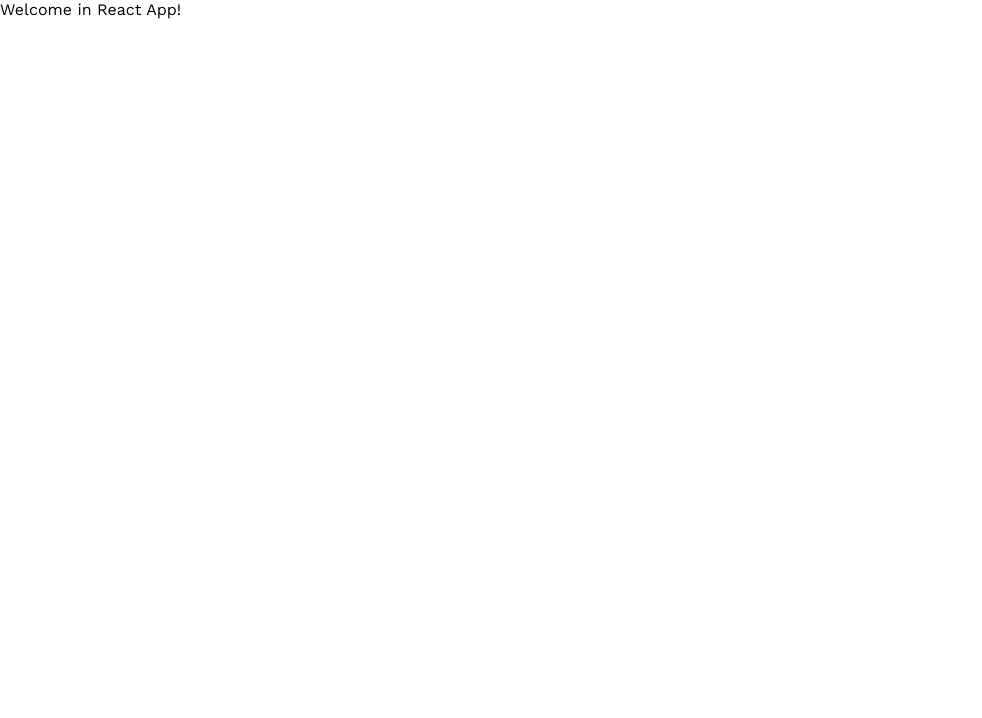
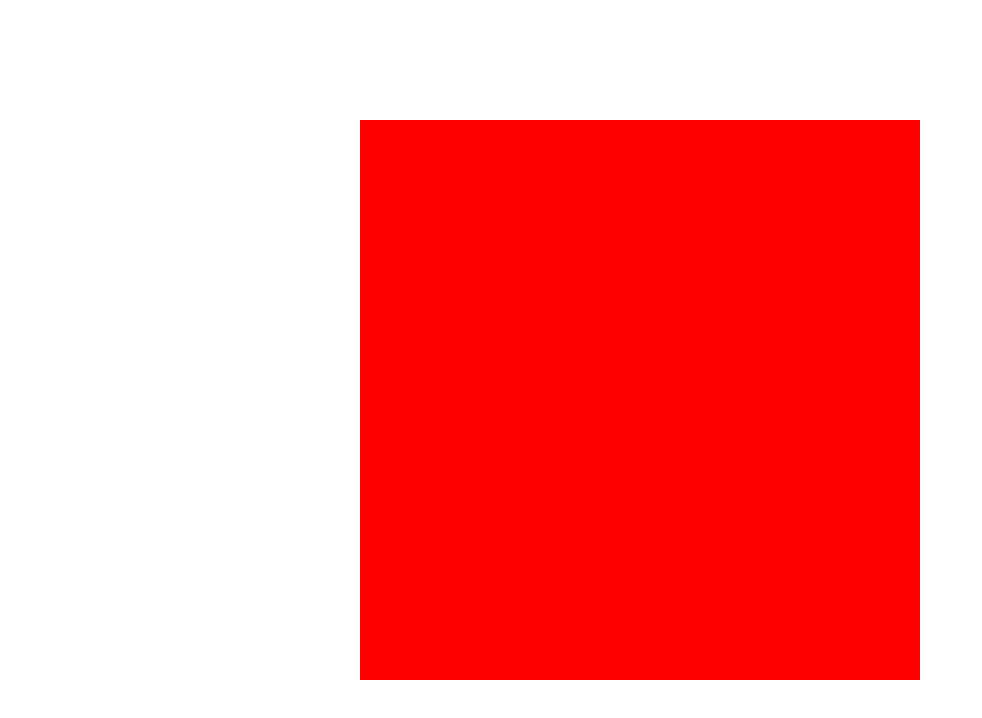
Before and after one commit to novacooo/2048-game, a React (Create React App) app: page / in a window 1280 px wide. Shown: the top 718 px of the page, without its empty margins (0-982 px from the left). Built offline with nearby package versions, Linux system fonts and the light colour scheme.

Commit message:
Applied toggling theme from light to dark and otherwise using custom hook

```diff
--- a/src/components/templates/MainTemplate.tsx
+++ b/src/components/templates/MainTemplate.tsx
@@ -1,19 +1,38 @@
 import { ReactNode } from 'react';
 import { ThemeProvider } from 'styled-components';
 import GlobalStyle from 'styles/GlobalStyle';
-import { lightTheme } from 'styles/themes';
+import { lightTheme, darkTheme } from 'styles/themes';
+import ThemeModeProvider, {
+  useThemeModeContext,
+} from 'contexts/ThemeModeContext';
+
+interface ThemeModeWrapperProps {
+  children: ReactNode;
+}
 
 interface MainTemplateProps {
   children: ReactNode;
 }
 
-const MainTemplate = ({ children }: MainTemplateProps) => (
-  <>
-    <ThemeProvider theme={lightTheme}>
+const ThemeModeWrapper = ({ children }: ThemeModeWrapperProps) => {
+  const { isDark } = useThemeModeContext() || {};
+
+  return (
+    <ThemeProvider theme={isDark ? darkTheme : lightTheme}>
       <GlobalStyle />
       {children}
     </ThemeProvider>
-  </>
-);
+  );
+};
+
+const MainTemplate = ({ children }: MainTemplateProps) => {
+  return (
+    <>
+      <ThemeModeProvider>
+        <ThemeModeWrapper>{children}</ThemeModeWrapper>
+      </ThemeModeProvider>
+    </>
+  );
+};
 
 export default MainTemplate;
--- /dev/null
+++ b/src/contexts/ThemeModeContext.tsx
@@ -0,0 +1,26 @@
+import { ReactNode, createContext, useContext, useState } from 'react';
+import IThemeModeContext from 'interfaces/ThemeModeContext';
+
+interface ThemeModeProviderProps {
+  children: ReactNode;
+}
+
+const ThemeModeContext = createContext<IThemeModeContext | undefined>(
+  undefined,
+);
+
+export const useThemeModeContext = () => useContext(ThemeModeContext);
+
+const ThemeModeProvider = ({ children }: ThemeModeProviderProps) => {
+  const [isDark, setIsDark] = useState(false);
+
+  const toggleTheme = () => setIsDark((prevState) => !prevState);
+
+  return (
+    <ThemeModeContext.Provider value={{ isDark, toggleTheme }}>
+      {children}
+    </ThemeModeContext.Provider>
+  );
+};
+
+export default ThemeModeProvider;
--- a/src/declarations/styled-components.d.ts
+++ b/src/declarations/styled-components.d.ts
@@ -1,7 +1,7 @@
 /* eslint-disable @typescript-eslint/no-empty-interface */
 import 'styled-components';
-import Theme from 'interfaces/Theme';
+import ITheme from 'interfaces/Theme';
 
 declare module 'styled-components' {
-  export interface DefaultTheme extends Theme {}
+  export interface DefaultTheme extends ITheme {}
 }
--- a/src/interfaces/Theme.ts
+++ b/src/interfaces/Theme.ts
@@ -1,6 +1,6 @@
-interface Theme {
+interface ITheme {
   accent: string;
   bgPrimary: string;
 }
 
-export default Theme;
+export default ITheme;
--- /dev/null
+++ b/src/interfaces/ThemeModeContext.ts
@@ -0,0 +1,6 @@
+interface IThemeModeContext {
+  isDark: boolean;
+  toggleTheme: () => void;
+}
+
+export default IThemeModeContext;
--- a/src/pages/App.tsx
+++ b/src/pages/App.tsx
@@ -1,5 +1,6 @@
 import { Helmet } from 'react-helmet';
 import MainTemplate from 'components/templates/MainTemplate';
+import Game from 'pages/Game';
 
 const App = () => {
   return (
@@ -13,7 +14,7 @@ const App = () => {
         />
       </Helmet>
       <MainTemplate>
-        <div>Welcome in React App!</div>
+        <Game />
       </MainTemplate>
     </>
   );
--- /dev/null
+++ b/src/pages/Game.tsx
@@ -0,0 +1,27 @@
+import { useThemeModeContext } from 'contexts/ThemeModeContext';
+import styled from 'styled-components';
+
+const Wrapper = styled.div`
+  display: flex;
+  justify-content: center;
+  align-items: center;
+  height: 100%;
+`;
+
+const Board = styled.div`
+  width: 70vmin;
+  height: 70vmin;
+  background-color: red;
+`;
+
+const Game = () => {
+  const { toggleTheme } = useThemeModeContext() || {};
+
+  return (
+    <Wrapper>
+      <Board onClick={toggleTheme} />
+    </Wrapper>
+  );
+};
+
+export default Game;
--- a/src/styles/themes.ts
+++ b/src/styles/themes.ts
@@ -1,11 +1,11 @@
-import Theme from 'interfaces/Theme';
+import ITheme from 'interfaces/Theme';
 
-export const lightTheme: Theme = {
+export const lightTheme: ITheme = {
   accent: '#8f7a66',
   bgPrimary: '#ffffff',
 };
 
-export const darkTheme: Theme = {
+export const darkTheme: ITheme = {
   accent: '#8f7a66',
   bgPrimary: '#121212',
 };
```
